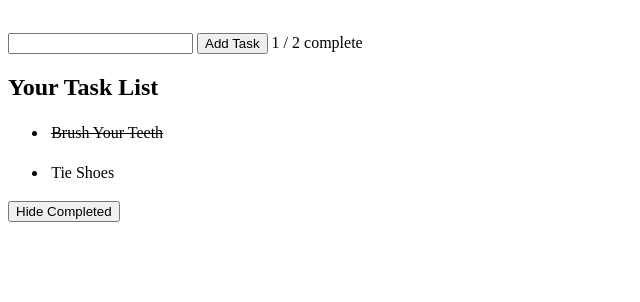
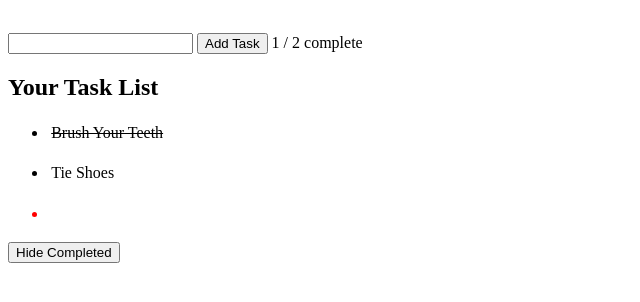
Before and after one commit to haworku/angular-todo, a website: page index.html in a window 1280 px wide. Shown: the part 104-406 px from the top of the page, without its empty margins (0-640 px from the left). Drawn offline with nearby package versions, Linux system fonts and the light colour scheme.

Commit message:
newTask added as bullet point for live entry

```diff
--- a/index.html
+++ b/index.html
@@ -27,6 +27,9 @@
       <ul ng-repeat="task in todoController.tasks">
           <li ng-hide="!todoController.showCompleted && task.complete === true" ng-class= "{'strikethrough': task.complete }"ng-click="todoController.toggleComplete($index)" ng-bind-template= "{{task.name}}">  </li>
       </ul>
+      <ul class= "newtask">
+        <li> {{todoController.newTask}}</li>
+      </ul>
         <button ng-click= "todoController.toggleShowCompleted()" ng-bind= "todoController.toggleText"></button>
     </div>
 
```
